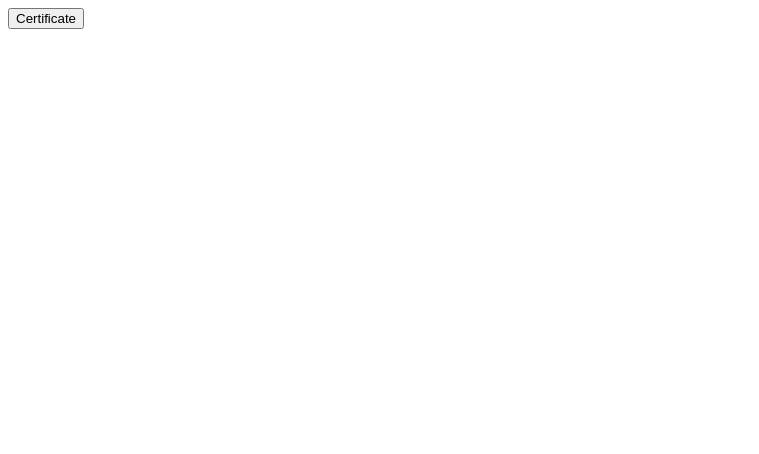
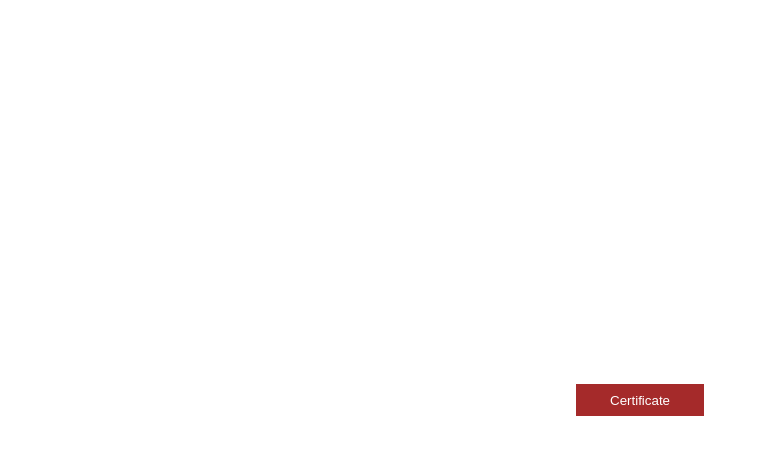
Before and after one commit to praddy001/project, a plain HTML site: page index.html in a window 1280 px wide. Shown: the whole page, without its empty margins (0-759 px from the left). Drawn offline with Linux system fonts and the light colour scheme.

Commit message:
initial commit

```diff
--- a/index.html
+++ b/index.html
@@ -1,7 +1,25 @@
 <!DOCTYPE html>
 <html>
     <head>
-
+        <style>
+            *{
+                margin: 0%;
+                padding: 0%;
+            }
+            body{
+                display: flex;
+                justify-content: center;
+                align-items: center;
+                height: 100vh;
+            }
+            button{
+                background-color: brown;
+                color: white;
+                border: none;
+                width: 8rem;
+                height: 2rem;
+            }
+        </style>
     </head>
     <body>
 
```
